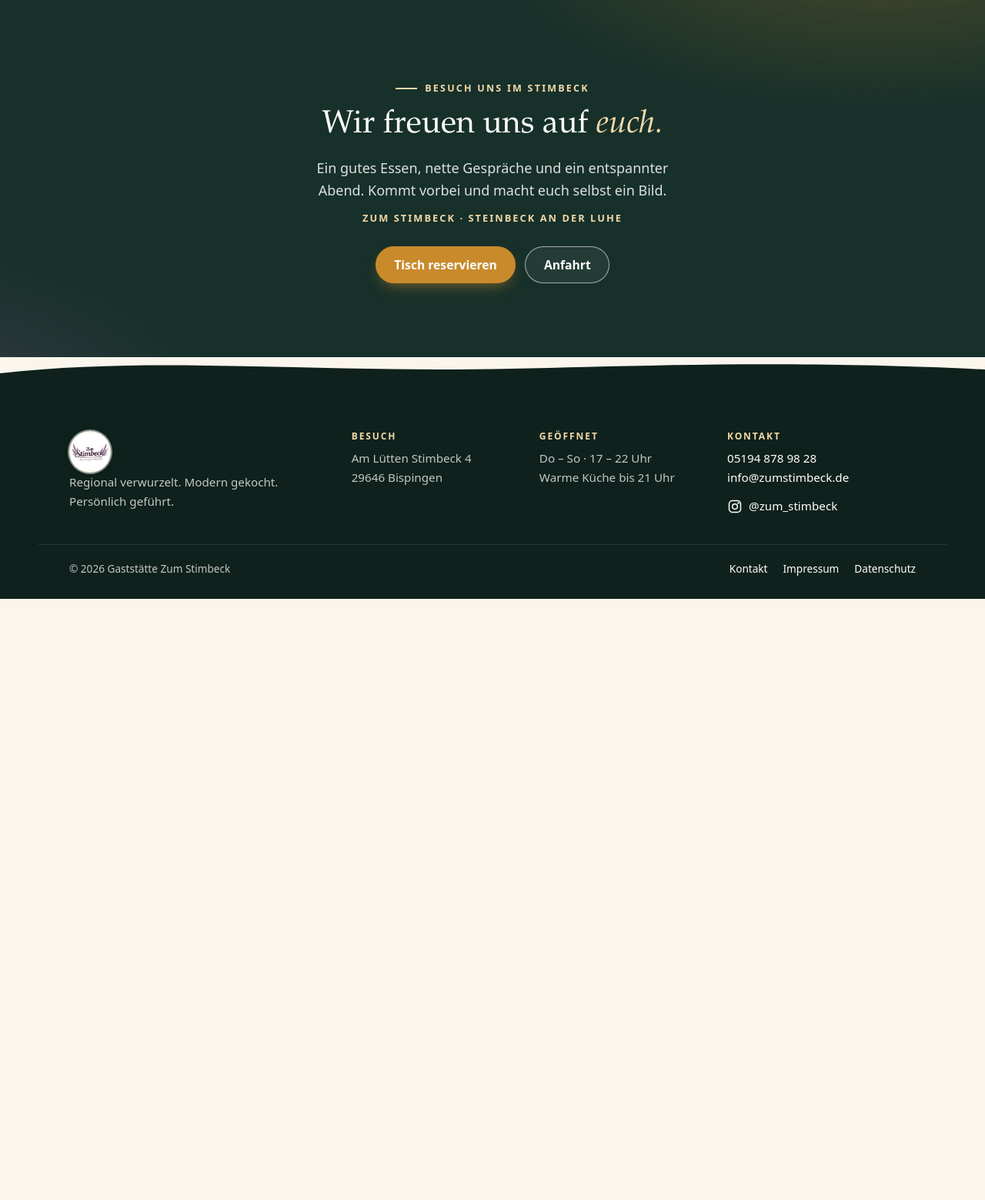
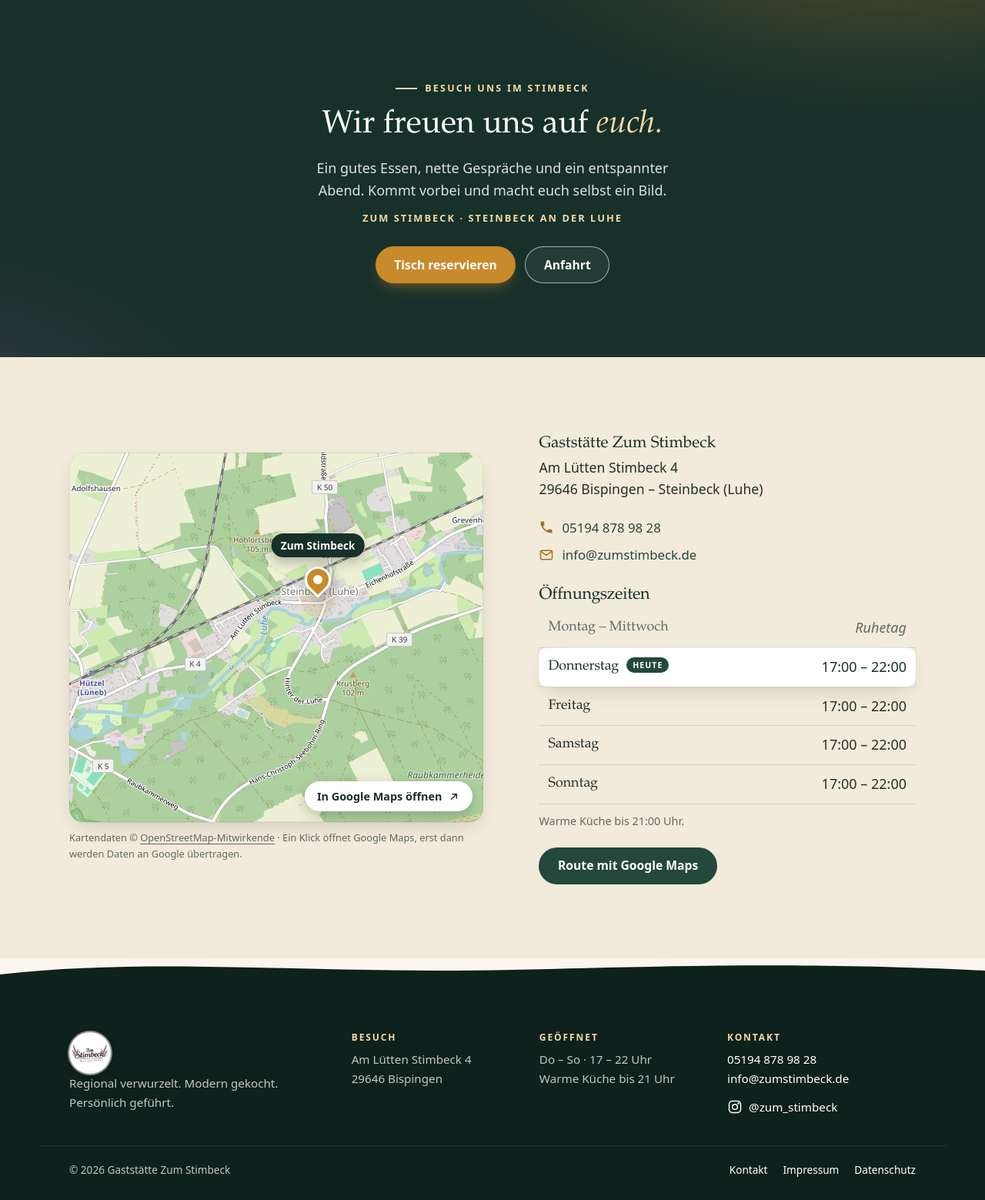
Before and after one commit to simplecommercede/KittchenApp, a PHP site: page /homepage/index.html in a window 1280 px wide. Shown: the part 3804-5363 px from the top of the page at 77% size. Before the commit the page ends 4582 px from the top, so only its background shows below. Run offline with PHP 8.4, Linux system fonts and the light colour scheme.

Commit message:
Startseite: Besuch-Abschnitt mit Adresse, Telefon, Öffnungszeiten und Karte
Co-Authored-By: Claude Opus 5.5 <noreply@anthropic.com>

```diff
--- a/homepage/index.html
+++ b/homepage/index.html
@@ -160,7 +160,46 @@
         <p class="motto-place">Zum Stimbeck · Steinbeck an der Luhe</p>
         <div class="btn-row">
           <a class="btn btn-amber" href="kontakt.html#reservierung" data-reserve>Tisch reservieren</a>
-          <a class="btn btn-light" href="kontakt.html#anfahrt">Anfahrt</a>
+          <a class="btn btn-light" href="#anfahrt">Anfahrt</a>
+        </div>
+      </div>
+    </section>
+
+    <section id="anfahrt" class="section visit">
+      <div class="wrap directions-grid">
+        <div class="map reveal">
+          <a class="map-real" href="https://www.google.com/maps/search/?api=1&amp;query=Zum+Stimbeck%2C+Am+L%C3%BCtten+Stimbeck+4%2C+29646+Bispingen" target="_blank" rel="noopener" aria-label="Lage von Zum Stimbeck in Google Maps öffnen (neues Fenster)">
+            <img src="img/anfahrt-karte.jpg" width="1600" height="900" loading="lazy" alt="Karte: Zum Stimbeck in Steinbeck (Luhe), nordöstlich von Bispingen">
+            <span class="map-marker" aria-hidden="true"><span class="map-pin"></span><span class="map-marker-label">Zum Stimbeck</span></span>
+            <span class="map-open" aria-hidden="true">
+              In Google Maps öffnen
+              <svg viewBox="0 0 24 24"><path d="M7 17L17 7M9 7h8v8"/></svg>
+            </span>
+          </a>
+          <p class="map-caption">Kartendaten © <a href="https://www.openstreetmap.org/copyright" target="_blank" rel="noopener">OpenStreetMap-Mitwirkende</a> · Ein Klick öffnet Google Maps, erst dann werden Daten an Google übertragen.</p>
+        </div>
+        <div class="visit-info reveal">
+          <address class="address">
+            <strong>Gaststätte Zum Stimbeck</strong>
+            Am Lütten Stimbeck 4<br>
+            29646 Bispingen – Steinbeck (Luhe)
+          </address>
+          <p class="visit-contact">
+            <a href="tel:+4951948789828"><svg aria-hidden="true" viewBox="0 0 24 24"><path d="M6.6 10.8a15.2 15.2 0 0 0 6.6 6.6l2.2-2.2a1 1 0 0 1 1-.25 11.4 11.4 0 0 0 3.6.57 1 1 0 0 1 1 1V20a1 1 0 0 1-1 1A17 17 0 0 1 3 4a1 1 0 0 1 1-1h3.5a1 1 0 0 1 1 1c0 1.25.2 2.45.57 3.6a1 1 0 0 1-.25 1z"/></svg>05194 878 98 28</a>
+            <a href="mailto:info@zumstimbeck.de"><svg aria-hidden="true" viewBox="0 0 24 24"><rect x="3" y="5" width="18" height="14" rx="2"/><path d="M3.5 6.5l8.5 6 8.5-6"/></svg>info@zumstimbeck.de</a>
+          </p>
+          <h3>Öffnungszeiten</h3>
+          <table class="hours" data-hours>
+            <tbody>
+              <tr data-day="1 2 3" class="closed"><th scope="row">Montag – Mittwoch</th><td>Ruhetag</td></tr>
+              <tr data-day="4"><th scope="row">Donnerstag</th><td>17:00 – 22:00</td></tr>
+              <tr data-day="5"><th scope="row">Freitag</th><td>17:00 – 22:00</td></tr>
+              <tr data-day="6"><th scope="row">Samstag</th><td>17:00 – 22:00</td></tr>
+              <tr data-day="0"><th scope="row">Sonntag</th><td>17:00 – 22:00</td></tr>
+            </tbody>
+          </table>
+          <p class="note">Warme Küche bis 21:00 Uhr.</p>
+          <a class="btn btn-green" href="https://www.google.com/maps/dir/?api=1&amp;destination=Am+L%C3%BCtten+Stimbeck+4,+29646+Bispingen" target="_blank" rel="noopener">Route mit Google Maps</a>
         </div>
       </div>
     </section>
--- a/homepage/site.js
+++ b/homepage/site.js
@@ -111,7 +111,7 @@
       status.classList.toggle('is-open', info.open);
       status.hidden = false;
     }
-    const today = document.querySelector(`[data-hours] tr[data-day="${now.day}"]`);
+    const today = document.querySelector(`[data-hours] tr[data-day~="${now.day}"]`);
     if (today) today.classList.add('is-today');
   } catch (e) {
     // Ohne Intl-Zeitzonen bleibt der Status einfach ausgeblendet.
--- a/homepage/style.css
+++ b/homepage/style.css
@@ -531,6 +531,16 @@ a.fact:hover strong { color: var(--amber-soft); }
 }
 .reserve-close:hover { background: var(--cream-3); }
 
+/* Startseite: Besuch mit Adresse, Kontakt, Öffnungszeiten und Karte */
+.visit-info h3 { font-size: 1.35rem; color: var(--green-dark); margin: 26px 0 6px; }
+.visit-info .hours th, .visit-info .hours td { padding: 10px 12px; }
+.visit-info .btn { margin-top: 8px; }
+.visit-contact { display: flex; flex-direction: column; gap: 8px; margin: 0; }
+.visit-contact a { display: inline-flex; align-items: center; gap: 10px; font-size: 1.05rem; font-weight: 500; text-decoration: none; word-break: break-word; }
+.visit-contact a:hover { text-decoration: underline; }
+.visit-contact svg { flex: none; width: 20px; height: 20px; fill: none; stroke: var(--amber-dark); stroke-width: 1.8; stroke-linecap: round; stroke-linejoin: round; }
+.visit-contact a:first-child svg { fill: var(--amber-dark); stroke: none; }
+
 /* ---------- Fußzeile ---------- */
 .site-footer { position: relative; background: var(--green-ink); color: rgba(255, 255, 255, .75); padding: 56px 0 28px; margin-top: 40px; font-size: .95rem; }
 .footer-hills { position: absolute; left: 0; right: 0; top: -39px; width: 100%; height: 40px; fill: var(--green-ink); }
```
Also changed, not shown: homepage/README.md.
